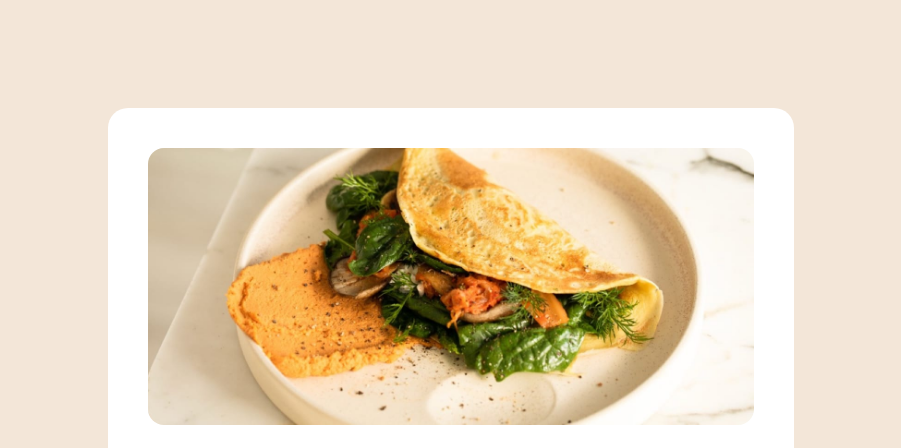
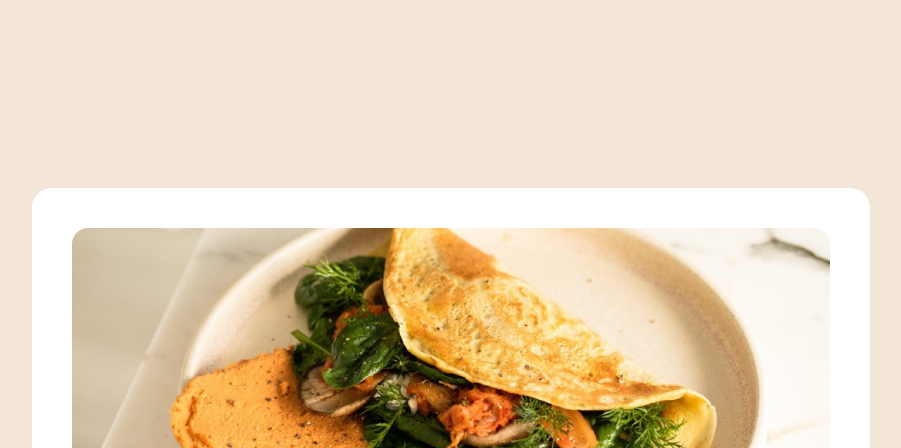
Before and after one commit to imandreans/recipe-page-main, a plain HTML site: page index.html in a window 1280 px wide. Shown: the top 448 px of the page, without its empty margins (189-1090 px from the left). Drawn offline with Linux system fonts and the light colour scheme.

Commit message:
fix size problem

```diff
--- a/style.css
+++ b/style.css
@@ -27,12 +27,12 @@ body {
   display: flex;
   justify-content: center;
   align-items: center;
-  padding-top: 100px;
-  padding-bottom: 100px;
+  padding-top: 180px;
+  padding-bottom: 220px;
 }
 main {
   background-color: white;
-  width: 48%;
+  width: 60%;
   padding: 40px;
   border-radius: 20px;
 }
```
